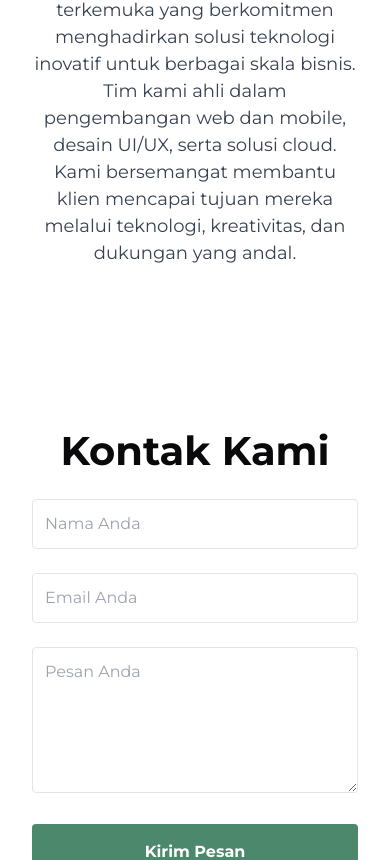
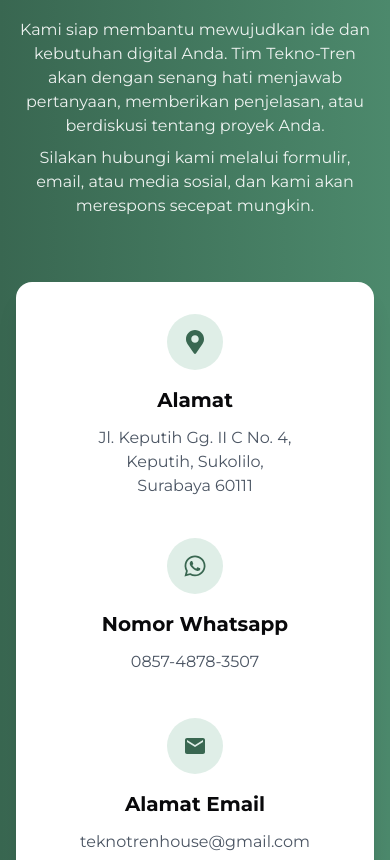
Before and after one commit to Tekno-Tren/tekno-tren.github.io, a Next.js app: page / in a window 390 px wide. Shown: the part 8070-8930 px from the top of the page. Built offline with nearby package versions, Linux system fonts and the light colour scheme.

Commit message:
feat: update the contact us section

```diff
--- a/app/page.tsx
+++ b/app/page.tsx
@@ -14,7 +14,6 @@ export default function Home() {
   <Clients />
   <Portfolio />
   <Price />
-  <About />
   <Contact />
     </>
   );
--- a/components/sections/Contact.tsx
+++ b/components/sections/Contact.tsx
@@ -2,22 +2,81 @@
 import React from "react";
 import { motion } from "framer-motion";
 import { fadeIn } from "@/animation/variants";
+import { useInView } from "react-intersection-observer";
+import { FaMapMarkerAlt, FaWhatsapp } from "react-icons/fa";
+import { MdEmail } from "react-icons/md";
+import Link from "next/link";
 
-const Contact = () => (
-  <motion.section
-    variants={fadeIn("right", 0)}
-    initial="hidden"
-    animate="show"
-    className="container py-20"
-  >
-    <h2 className="bold-40 mb-6 text-center">Kontak Kami</h2>
-    <form className="mx-auto max-w-xl space-y-6">
-      <input type="text" placeholder="Nama Anda" className="w-full rounded border p-3" required />
-      <input type="email" placeholder="Email Anda" className="w-full rounded border p-3" required />
-      <textarea placeholder="Pesan Anda" className="w-full rounded border p-3" rows={5} required />
-      <button type="submit" className="btn_dark w-full rounded p-3 font-bold">Kirim Pesan</button>
-    </form>
-  </motion.section>
-);
+const Contact = () => {
+  const [ref, inView] = useInView({ triggerOnce: false, threshold: 0.2 });
+
+  return (
+    <motion.section
+      variants={fadeIn("up", 0.2)}
+      initial="hidden"
+      animate={inView ? "show" : "hidden"}
+      className="relative bg-gradient-to-r from-green-700 to-green-600 py-20 overflow-hidden"
+    >
+      <div ref={ref} className="container mx-auto px-4 max-w-[64rem]">
+
+        {/* Header */}
+        <h1 className="text-5xl md:text-6xl font-bold text-white text-center mb-6">
+          Hubungi Kami
+        </h1>
+
+        {/* Subheader */}
+        <div className="text-center text-white/90 max-w-3xl mx-auto mb-16">
+          <p className="mb-2">
+            Kami siap membantu mewujudkan ide dan kebutuhan digital Anda. Tim Tekno-Tren akan dengan senang
+            hati menjawab pertanyaan, memberikan penjelasan, atau berdiskusi tentang proyek Anda.
+          </p>
+          <p>
+            Silakan hubungi kami melalui formulir, email, atau media sosial, dan kami akan merespons secepat mungkin.
+          </p>
+        </div>
+
+        {/* Contact Info Card */}
+        <div className="bg-white rounded-2xl shadow-xl p-8 md:p-12">
+          <div className="grid grid-cols-1 md:grid-cols-3 gap-10 md:gap-6">
+            {/* Physical Address */}
+            <div className="flex flex-col items-center md:items-start text-center md:text-left">
+              <div className="flex items-center justify-center w-14 h-14 bg-green-100 rounded-full mb-4">
+                <FaMapMarkerAlt className="text-green-700 text-2xl" />
+              </div>
+              <h3 className="text-xl font-bold mb-3">Alamat</h3>
+              <p className="text-gray-600">
+                Jl. Keputih Gg. II C No. 4, <br/>
+                Keputih, Sukolilo, <br/>
+                Surabaya 60111
+              </p>
+            </div>
+
+            {/* WhatsApp Numbers */}
+            <div className="flex flex-col items-center md:items-start text-center md:text-left">
+              <div className="flex items-center justify-center w-14 h-14 bg-green-100 rounded-full mb-4">
+                <FaWhatsapp className="text-green-700 text-2xl" />
+              </div>
+              <h3 className="text-xl font-bold mb-3">Nomor Whatsapp</h3>
+              <Link href="https://wa.me/6285748783507" className="text-gray-600 hover:text-green-700 transition-colors mb-1">
+                0857-4878-3507
+              </Link>
+            </div>
+
+            {/* Email Address */}
+            <div className="flex flex-col items-center md:items-start text-center md:text-left">
+              <div className="flex items-center justify-center w-14 h-14 bg-green-100 rounded-full mb-4">
+                <MdEmail className="text-green-700 text-2xl" />
+              </div>
+              <h3 className="text-xl font-bold mb-3">Alamat Email</h3>
+              <Link href="mailto:teknotrenhouse@gmail.com" className="text-gray-600 hover:text-green-700 transition-colors">
+                teknotrenhouse@gmail.com
+              </Link>
+            </div>
+          </div>
+        </div>
+      </div>
+    </motion.section>
+  );
+};
 
 export default Contact;
```
